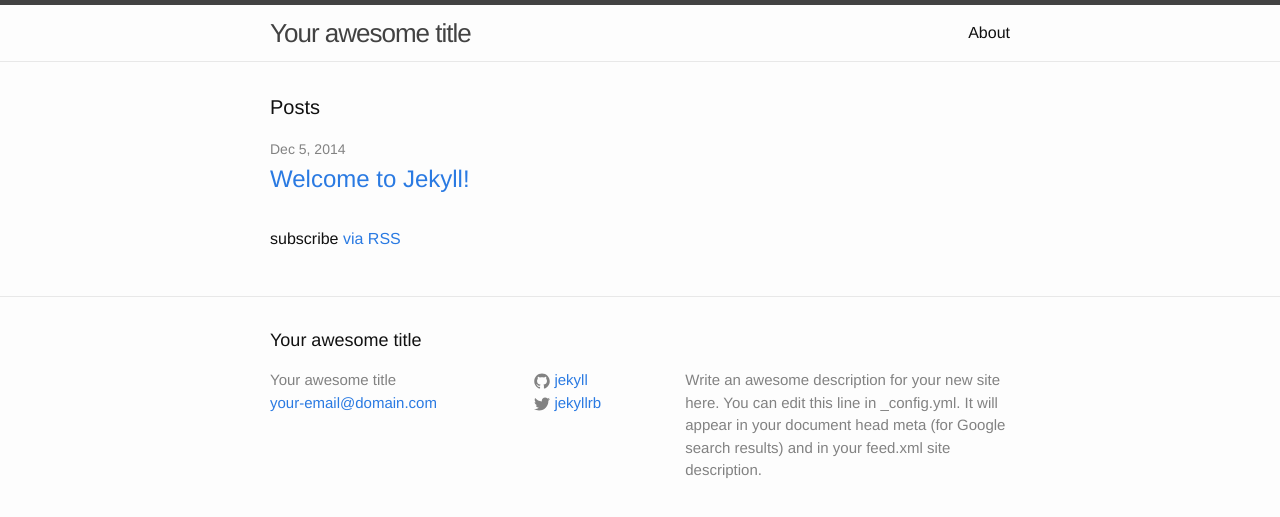
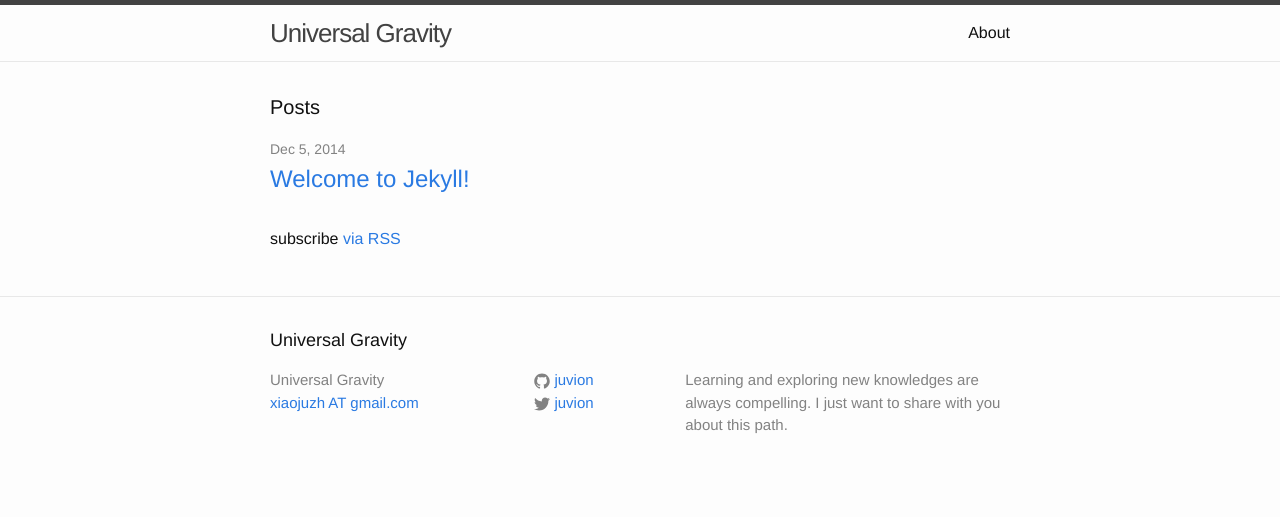
Before and after one commit to juvion/juvion.github.io, a Jekyll site: the page built from index.html, in a window 1280 px wide. Shown: the top 517 px of the page. Built offline with Jekyll 4.4.1, drawn with Linux system fonts in a browser that asks for light colours; Markdown is read by kramdown in place of the engine named in the settings.

Commit message:
New pages generated by jekyll.

```diff
--- a/_config.yml
+++ b/_config.yml
@@ -1,14 +1,12 @@
 # Site settings
-title: Your awesome title
-email: your-email@domain.com
+title: Universal Gravity
+email: xiaojuzh AT gmail.com
 description: > # this means to ignore newlines until "baseurl:"
-  Write an awesome description for your new site here. You can edit this
-  line in _config.yml. It will appear in your document head meta (for
-  Google search results) and in your feed.xml site description.
+  Learning and exploring new knowledges are always compelling. I just want to share with you about this path.
 baseurl: "" # the subpath of your site, e.g. /blog/
-url: "http://yourdomain.com" # the base hostname & protocol for your site
-twitter_username: jekyllrb
-github_username:  jekyll
+url: "http://juvion.github.io" # the base hostname & protocol for your site
+twitter_username: juvion
+github_username:  juvion
 
 # Build settings
-markdown: kramdown
+markdown: redcarpet
```
